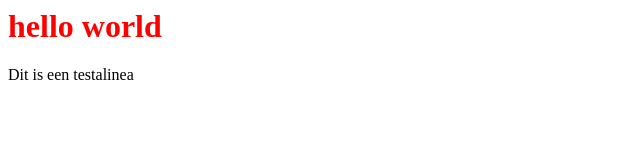
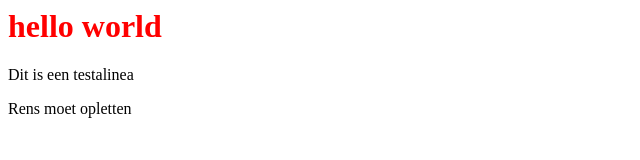
Before and after one commit to cam-emmauscollege/website, a plain HTML site: page index.html in a window 1280 px wide. Shown: the whole page, without its empty margins (0-640 px from the left). Drawn offline with Linux system fonts and the light colour scheme.

Commit message:
Update index.html

```diff
--- a/index.html
+++ b/index.html
@@ -6,5 +6,6 @@
   <body>
     <h1>hello world</h1>
     <p>Dit is een testalinea</p>
+    <p>Rens moet opletten </p>
   </body>
 </html>
```
